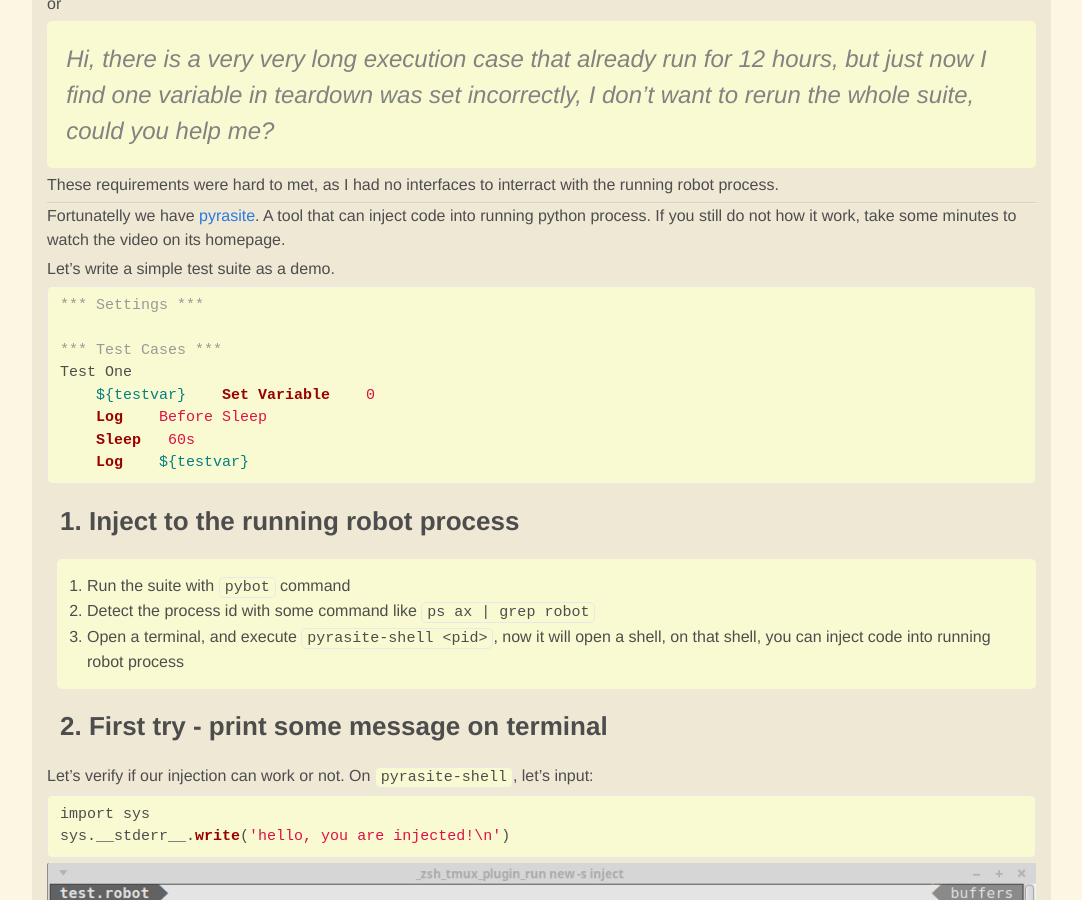
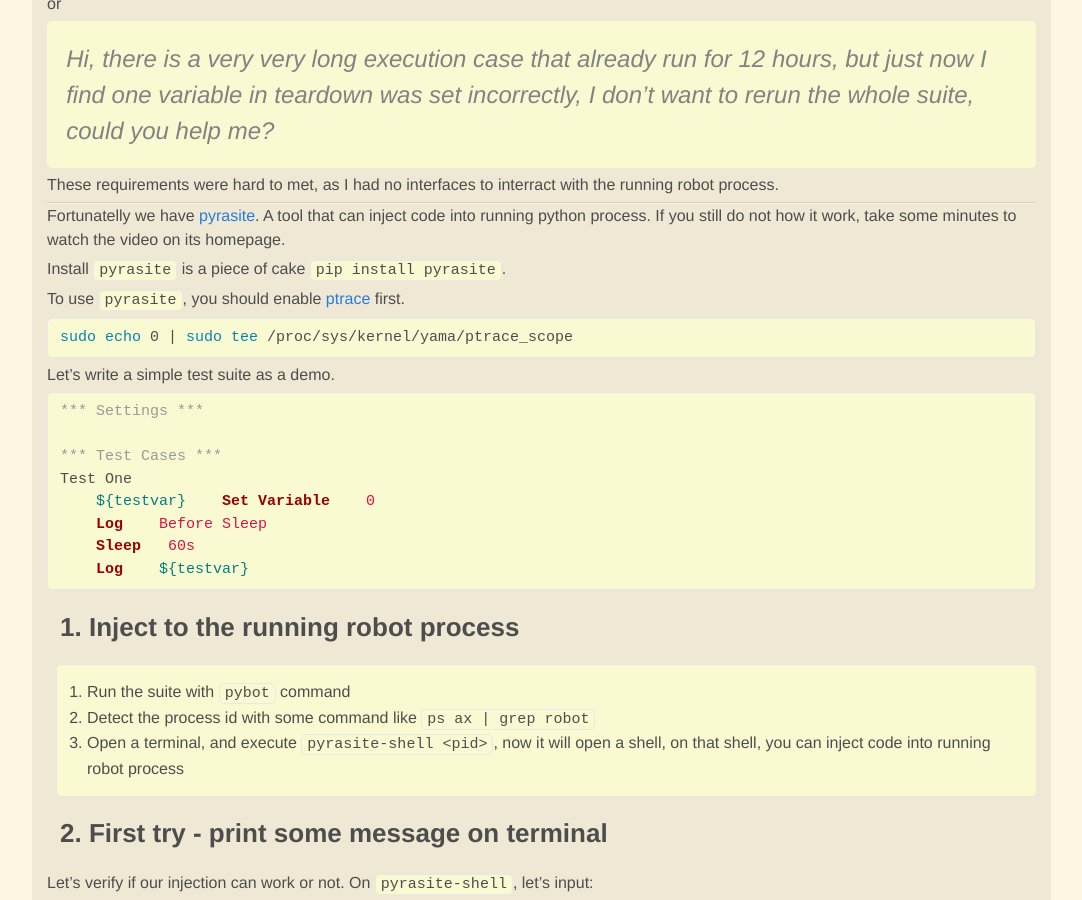
Before and after one commit to feiyuw/feiyuw.github.io, a Jekyll site: the page built from _posts/2016-06-24-inject-a-running-robot-process.md, in a window 1280 px wide and 900 px high, scrolled down 347 px. Shown: the whole window, without its empty margins (91-1173 px from the left). Built offline with Jekyll 4.4.1, drawn with Linux system fonts in a browser that asks for light colours; nearby versions of some CDN libraries; comment, search, counter and statistics services are not loaded.

Commit message:
add install step

````diff
--- a/_posts/2016-06-24-inject-a-running-robot-process.md
+++ b/_posts/2016-06-24-inject-a-running-robot-process.md
@@ -18,6 +18,14 @@
 ---
 
 Fortunatelly we have [pyrasite](http://pyrasite.com/). A tool that can inject code into running python process. If you still do not how it work, take some minutes to watch the video on its homepage.
+
+Install `pyrasite` is a piece of cake `pip install pyrasite`.
+
+To use `pyrasite`, you should enable [ptrace](http://man7.org/linux/man-pages/man2/ptrace.2.html) first.
+
+```sh
+sudo echo 0 | sudo tee /proc/sys/kernel/yama/ptrace_scope
+```
 
 Let's write a simple test suite as a demo.
 
````
